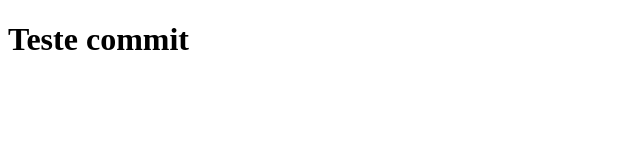
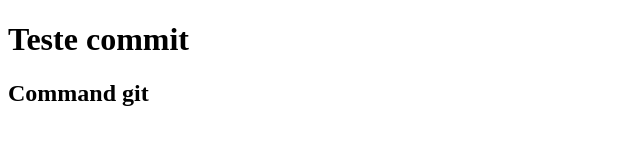
Before and after one commit to Dev-IgorA/meu-primeiro-projeto-git, a plain HTML site: page index.html in a window 1280 px wide. Shown: the whole page, without its empty margins (0-640 px from the left). Drawn offline with Linux system fonts and the light colour scheme.

Commit message:
Inclusão de sub-título

```diff
--- a/index.html
+++ b/index.html
@@ -6,6 +6,7 @@
     <title>1º Projeto</title>
 </head>
 <h1>Teste commit</h1>
+<h2>Command git</h2>
 <body>
 
 </body>
```
